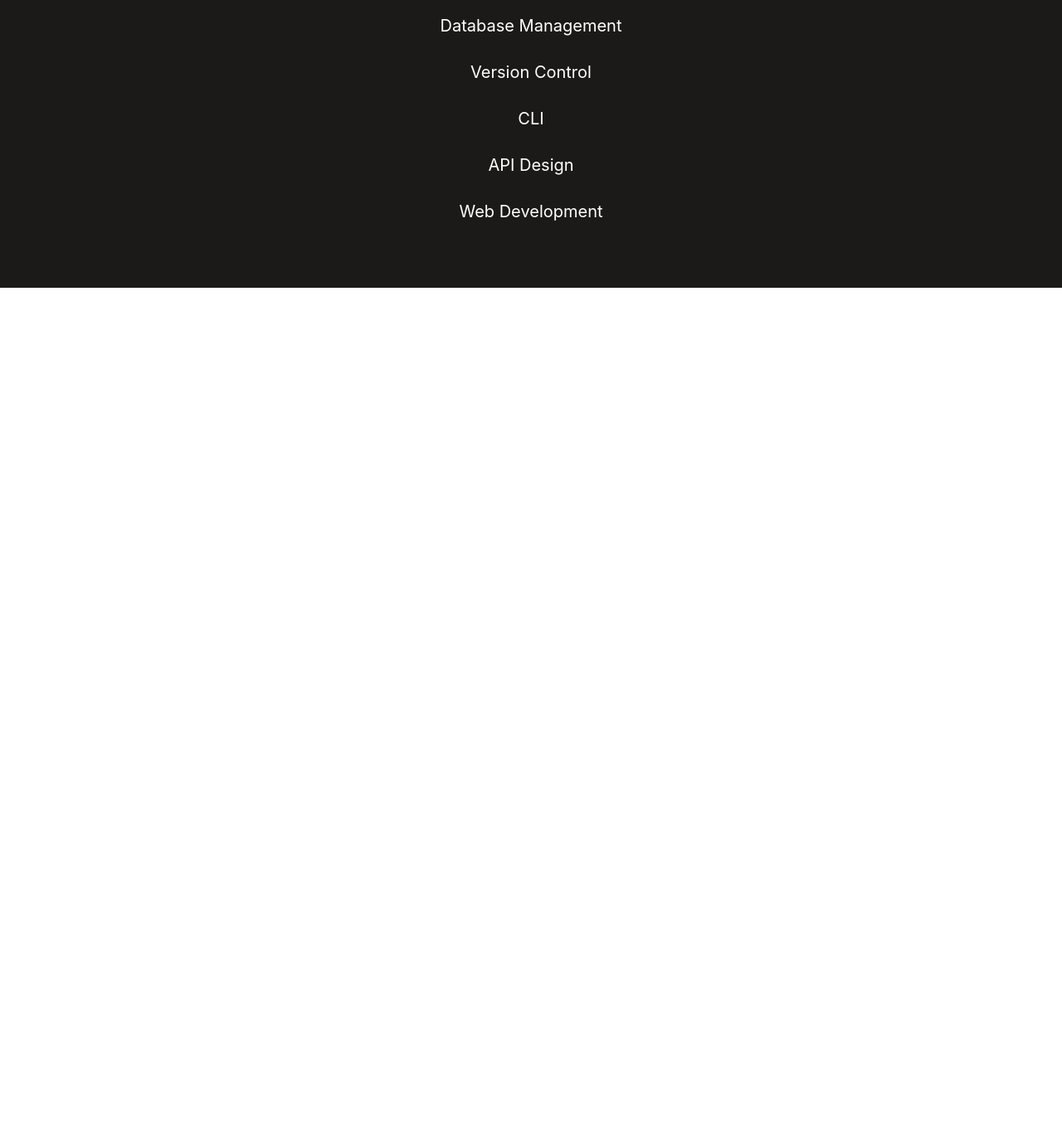
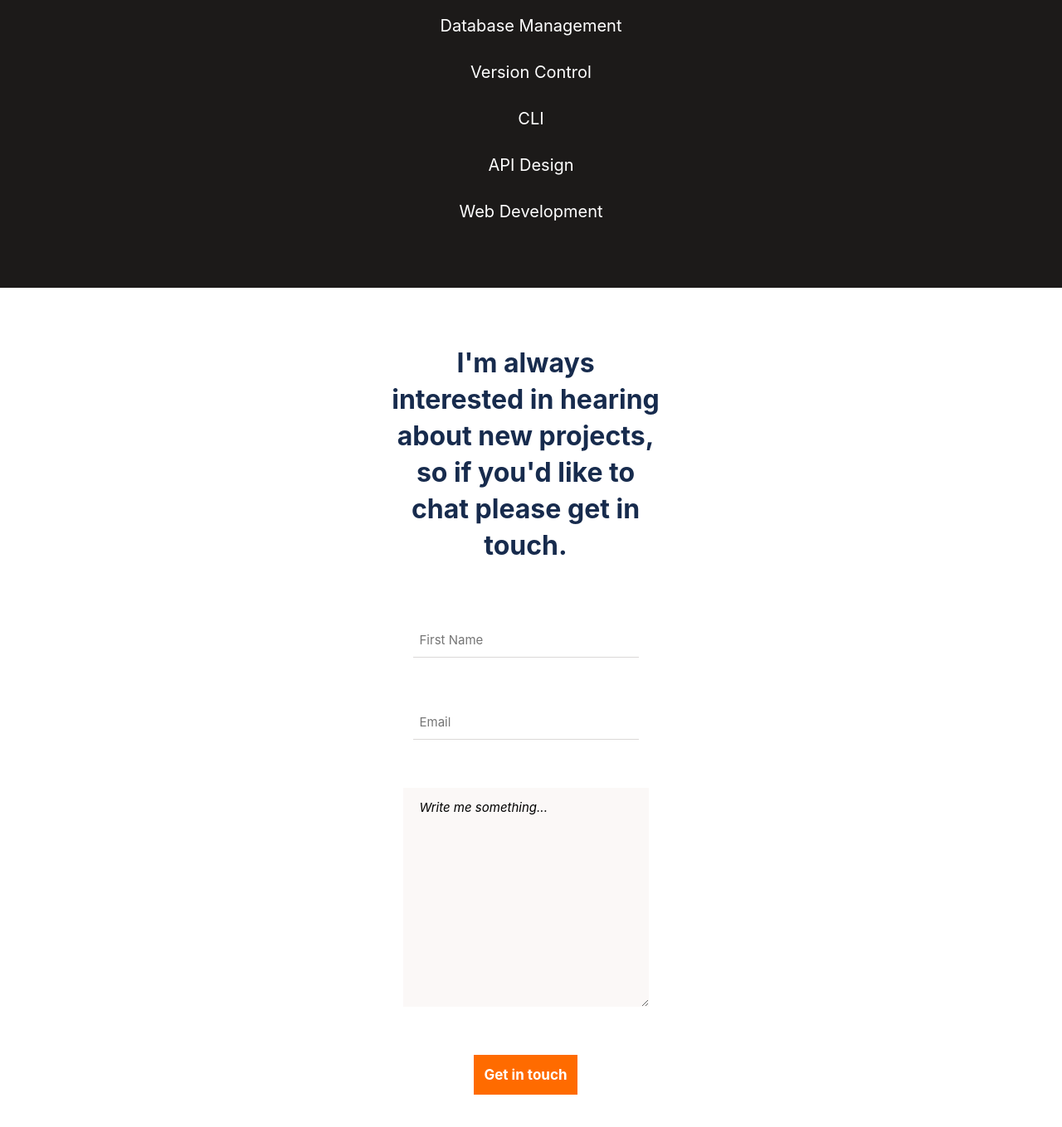
Before and after one commit to Mahdi-Niazi/Portfolio_Mobile_Setup, a website: page index.html in a window 1280 px wide. Shown: the part 5542-6901 px from the top of the page at 83% size. Before the commit the page ends 5889 px from the top, so only its background shows below. Drawn offline with Linux system fonts and the light colour scheme.

Commit message:
Add contact form in index.html file
Add style property to CSS file

```diff
--- a/index.html
+++ b/index.html
@@ -300,5 +300,23 @@
             </ul>
         </div>
     </section>
+    <section class="form-section">
+        <div class="form_upper">
+            <h2>
+                I'm always
+                interested in hearing
+                about new projects,
+                so if you'd like to
+                chat please get in
+                touch.
+            </h2>
+        </div>
+        <form action="https://formspree.io/f/{form_id}" method="post" class="contact_form">
+            <input type="text" name="Name" id="Name" placeholder="First Name" maxlength="30" required>
+            <input type="email" name="email" id="email" placeholder="Email" required>
+            <textarea name="message" id="message" rows="10" cols="20" maxlength="500">Write me something...</textarea>
+            <button type="submit">Get in touch</button>
+        </form>
+    </section>
 </body>
 </html>
--- a/style.css
+++ b/style.css
@@ -396,3 +396,68 @@
   width: 18px;
   height: 18px;
 }
+.form-section{
+  display: flex;
+  flex-direction: column;
+  justify-content: center;
+  align-items: center;
+  margin: 69px 23px 25px 10px;
+}
+.form_upper{
+  width: 327px;
+  height: 216px;
+  justify-content: center;
+  align-items: center;
+
+}
+.form_upper > h2{
+  font-family: 'Inter';
+  font-style: normal;
+  font-weight: 700;
+  font-size: 32px;
+  line-height: 44px;
+  text-align: center;
+  color: #172B4D;
+}
+.contact_form{
+  display: flex;
+  flex-direction: column;
+  align-items: center;
+  padding: 120px 24px;
+  gap: 58px;
+}
+.contact_form input{
+  width: 100%;
+  font-family: 'Inter', sans-serif;
+  font-style: normal;
+  font-weight: 400;
+  font-size: 15px;
+  line-height: 24px;
+  border: none;
+  border-bottom: 1px solid #DBD8D7;
+  padding: 8px;
+}
+textarea{
+  width: 100%;
+  border: none;
+  background-color: #FBF8F7;
+  font-family: 'Inter', sans-serif;
+  font-style: italic;
+  font-weight: 400;
+  font-size: 15px;
+  line-height: 24px;
+  padding: 12px 20px;
+}
+button{
+  background-color:#ff6b00;
+  border: none;
+  color: white;
+  padding: 12px;
+  text-decoration: none;
+  cursor: pointer;
+  font-family: 'Inter', sans-serif;
+  font-style: normal;
+  font-weight: 700;
+  font-size: 17px;
+  line-height: 24px;
+}
```
